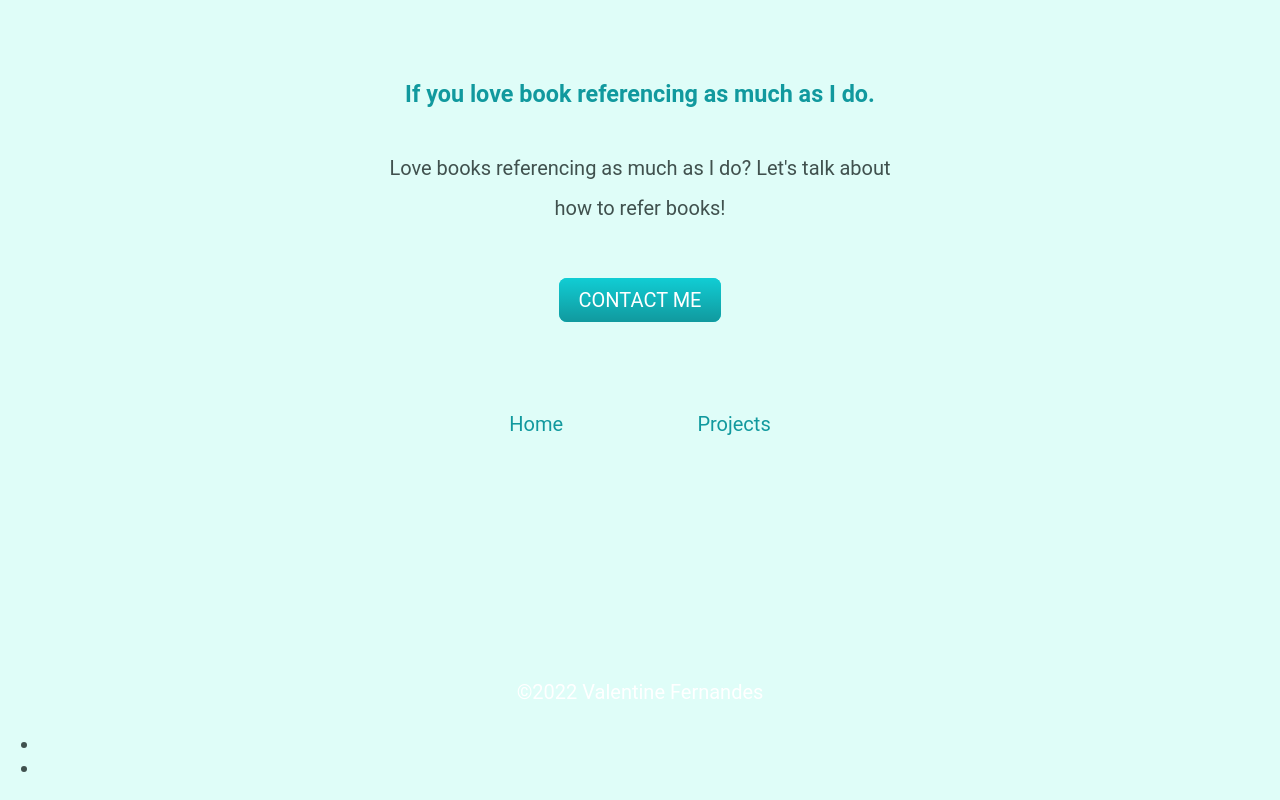
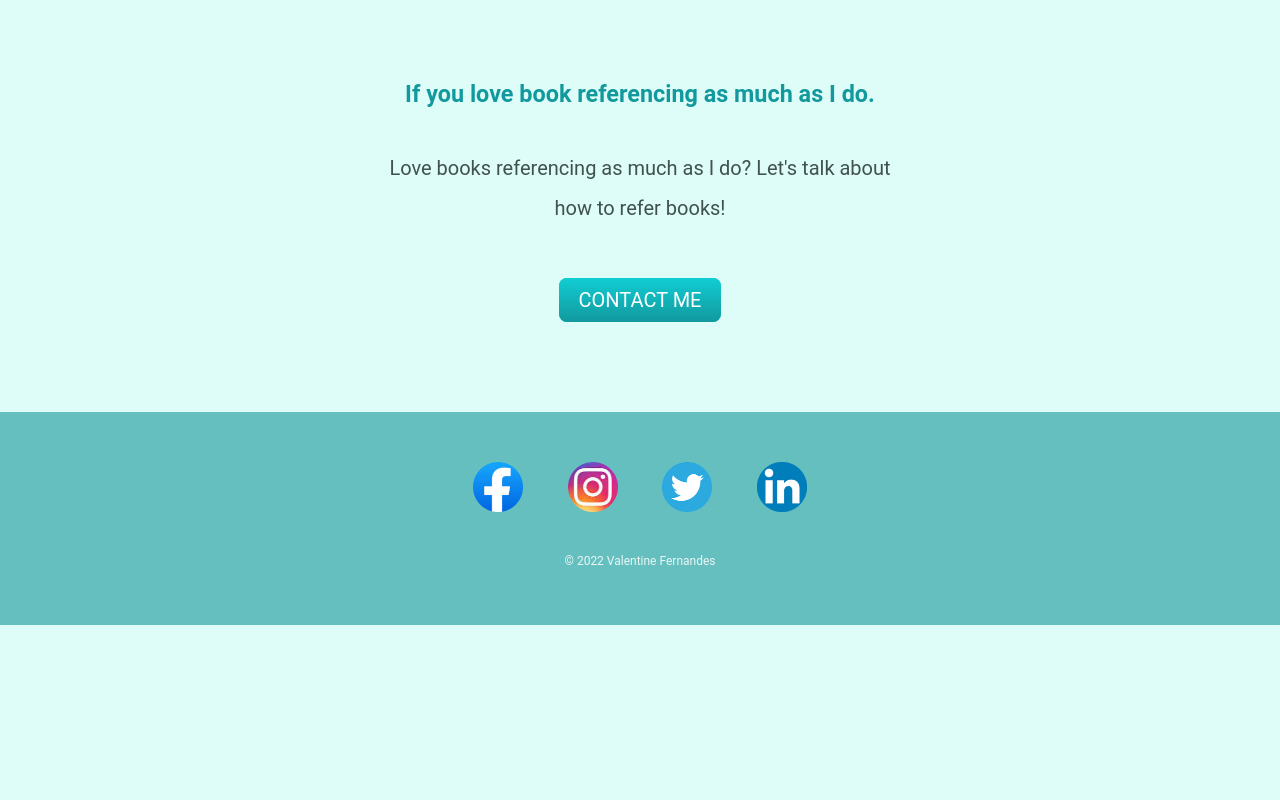
Before and after one commit to ValentineFernandes/My-Site, a plain HTML site: page index.html in a window 1280 px wide. Shown: the part 2569-3369 px from the top of the page. After the commit the page ends 3194 px from the top, so only its background shows below. Drawn offline with Linux system fonts and the light colour scheme.

Commit message:
Update index.html

```diff
--- a/index.html
+++ b/index.html
@@ -47,31 +47,21 @@
         <a class="btn" href="mailto:name@email.com">CONTACT ME</a>
       </div>
     </div>
-    <footer id="f">
-		<div class="link">
-      <a class="footer-link" href="index.html">Home</a>
-      &nbsp;&nbsp;&nbsp;&nbsp;&nbsp;&nbsp;&nbsp;&nbsp;&nbsp;&nbsp;&nbsp;&nbsp;&nbsp;&nbsp;&nbsp;&nbsp;&nbsp;
-      <!--<a class="footer-link" href="#middle">About</a>-->
-      <a class="footer-link" href="projects.html">Projects</a>
+    <div class="bottom-container">
+      <a class="footer-link" href="https://www.facebook.com/">
+        <img src="images/f-modified.png" alt="Facebook" height="50px" width="50px">
+      </a>
+      <a class="footer-link" href="https://www.instagram.com/">
+        <img src="images/ig-modified.png" alt="Instagram" height="50px" width="50px">
+      </a>
+      <a class="footer-link" href="https://twitter.com/">
+        <img src="images/t-modified.png" alt="Twitter" height="50px" width="50px">
+      </a>
+      <a class="footer-link" href="https://www.linkedin.com/">
+        <img src="images/l-modified.png" alt="Linkedln" height="50px" width="50px">
+      </a>
+      <p class="copyright">© 2022 Valentine Fernandes</p>
     </div>
-		<br>
-		<br>
-		<br>
-		<br>
-		<br>
-		<br>
-		<br>
-		<br>
-		<br>
-		<p style="text-align:center; color:white;">&copy;2022 Valentine Fernandes</p>
-    <div class="footer-social-icons">
-      <ul>
-        <li><a href="https://github.com/ValentineFernandes"><i class="fa fa-github" aria-hidden="true"></i></a></li>
-        <li><a href="https://www.linkedin.com/in/valentine-75701622b/"><i class="fa fa-linkedin" aria-hidden="true"></i></a></li>
-      </ul>
-    </div>
-
-	</footer>
 
   </body>
 </html>
```
